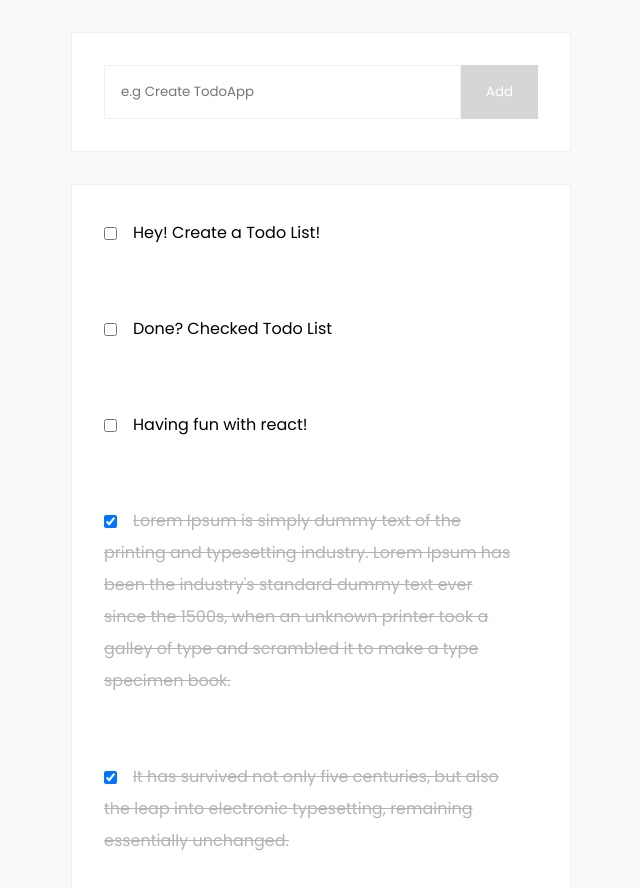
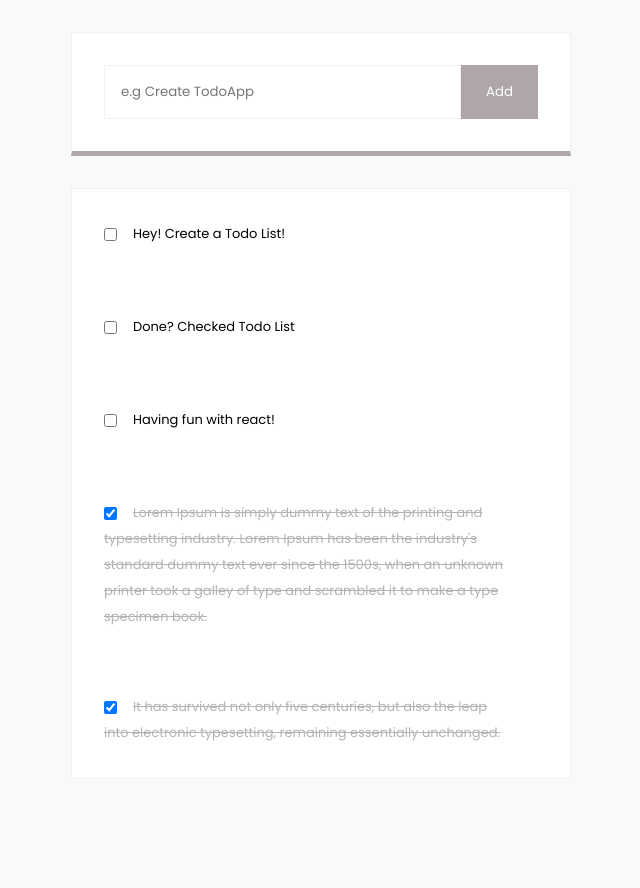
Before and after one commit to kurtobando/simple-todo, a React (Create React App) app: page / in a window 1280 px wide. Shown: the whole page, without its empty margins (319-959 px from the left). After the commit the page ends 832 px from the top, so only its background shows below. Built offline with nearby package versions, Linux system fonts and the light colour scheme.

Commit message:
add border to todo app form

```diff
--- a/src/App.css
+++ b/src/App.css
@@ -25,6 +25,7 @@ input, button {
 	margin-bottom: 2rem;
 	background-color: #fff;
 	border: 1px solid #f1f0f0;
+	border-bottom: 5px solid #afa7a7;
 }
 
 .TodoApp__form > * {
@@ -45,8 +46,8 @@ input, button {
 }
 
 .TodoApp__form > button:disabled {
-   	background-color: #d6d6d6;
-	border: 1px solid #d6d6d6;
+   	background-color: #afa7a7;
+	border: 1px solid #afa7a7;
 }
 
 
@@ -61,6 +62,11 @@ input, button {
 	display: flex;
 	justify-content: space-between;
 	background-color: #fff;
+	transition: 0.3s all;
+}
+
+.TodoApp__list li:hover {
+	border-left: 5px solid #afa7a7;
 }
 
 .TodoApp__list li:hover button{
@@ -76,7 +82,7 @@ input, button {
 
 .TodoApp__list li label {
 	width: 100%;
-/* 	padding-top: 3px; */
+	font-size: 13px;
 	line-height: 2;
 }
 
```
